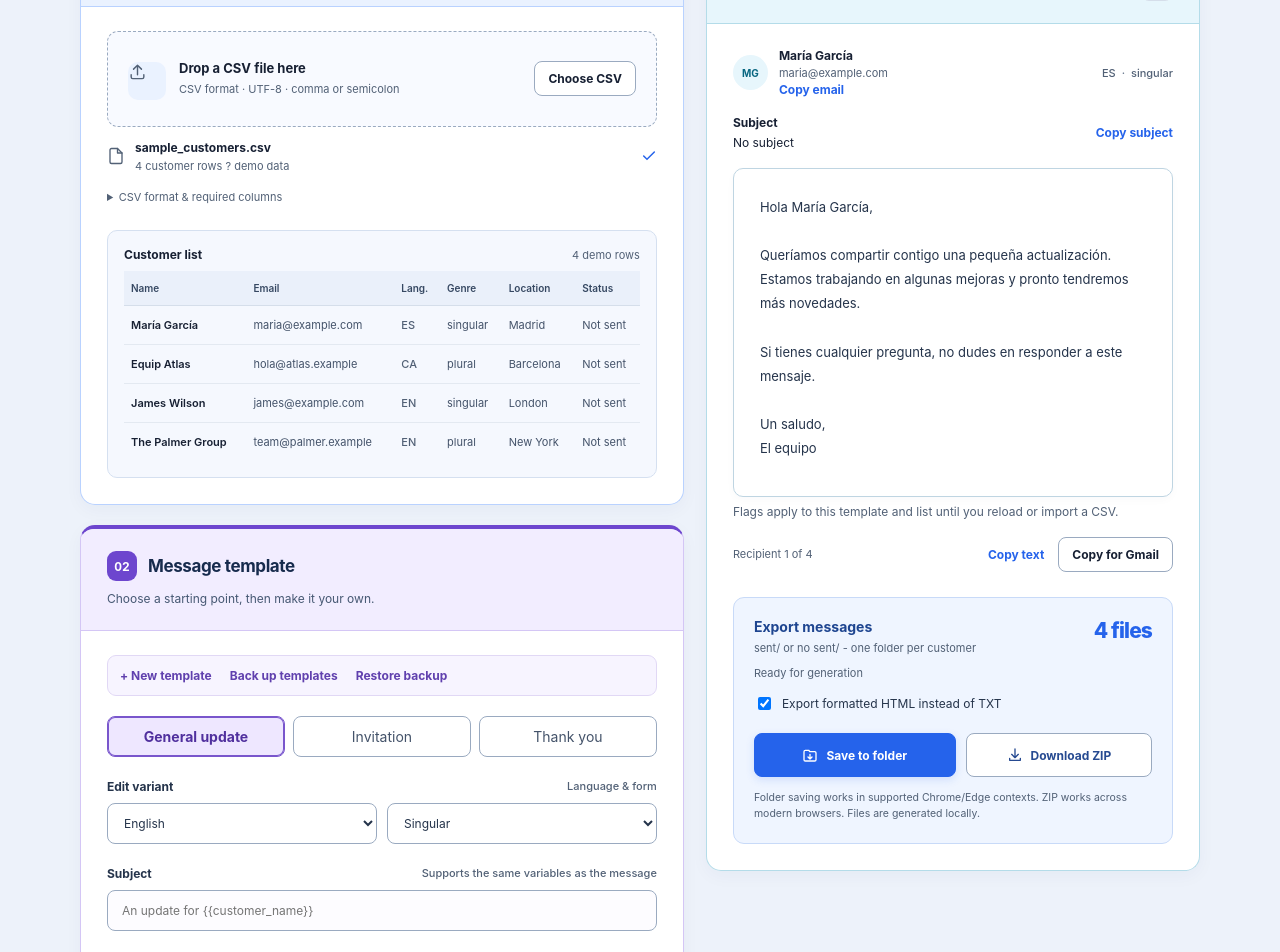
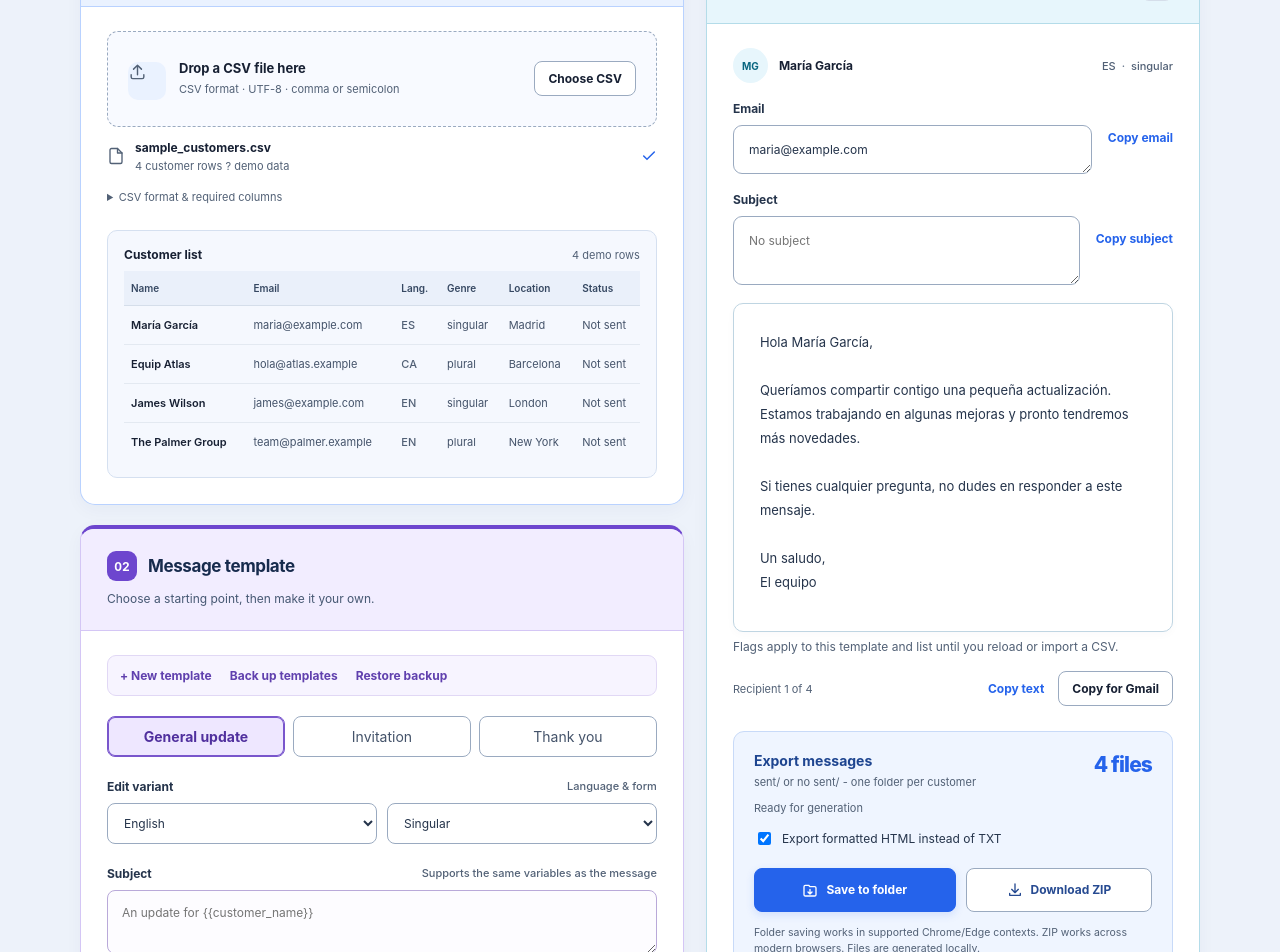
Before and after one commit to AlexDaude/fill-templates-email, a Next.js app: page / in a window 1280 px wide. Shown: the part 320-1272 px from the top of the page. Built offline with nearby package versions, Linux system fonts and the light colour scheme.

Commit message:
added email and subject into a text area

```diff
--- a/app/globals.css
+++ b/app/globals.css
@@ -183,3 +183,8 @@ th { background:#eaf0fa; color:#364862; }
 .preview-controls { flex-wrap:wrap; justify-content:flex-end; }
 .preview-controls .sent-controls { margin-top:0; flex-wrap:wrap; justify-content:flex-end; }
 @media(max-width:600px) { .right-panel > .panel-header { flex-wrap:wrap; } .preview-controls { width:100%; } }
+
+.subject-preview > div { flex:1; }
+.subject-preview .field-label { margin-top:0; }
+textarea.preview-field, textarea.subject-input { min-height:0; line-height:1.6; }
+textarea.preview-field { user-select:text; }
--- a/components/PreviewSection.jsx
+++ b/components/PreviewSection.jsx
@@ -17,10 +17,11 @@ export default function PreviewSection({ person, currentIndex, setCurrentIndex,
         </div>
         <div className={"recipient" + (sent ? " is-sent" : "")}>
           <div className="recipient-avatar" id="recipientAvatar">{person ? person.customer_name.split(/\s+/).slice(0, 2).map(s => s[0]).join("").toUpperCase() : "?"}</div>
-          <div className="recipient-details"><strong id="recipientName">{person?.customer_name ?? "No recipient selected"}</strong><span id="recipientEmail">{person?.customer_email}</span><button className="text-btn" type="button" disabled={!person} onClick={() => copyField(person.customer_email, "Email address")}>Copy email</button></div>
+          <div className="recipient-details"><strong id="recipientName">{person?.customer_name ?? "No recipient selected"}</strong></div>
           <div className="recipient-meta"><span className="tag" id="recipientLanguage">{person?.language.toUpperCase()}</span><span className="tag" id="recipientGenre">{person?.genre}</span></div>
         </div>
-        <div className="subject-preview"><div><strong>Subject</strong><p>{subject || (person ? "No subject" : "No recipient selected")}</p></div><button className="text-btn" type="button" disabled={!person || !subject} onClick={() => copyField(subject, "Subject")}>Copy subject</button></div>
+        <div className="subject-preview"><div><label className="field-label" htmlFor="recipientEmail">Email</label><textarea className="preview-field" id="recipientEmail" rows={1} readOnly value={person?.customer_email ?? ""} placeholder="No recipient selected" /></div><button className="text-btn" type="button" disabled={!person} onClick={() => copyField(person.customer_email, "Email address")}>Copy email</button></div>
+        <div className="subject-preview"><div><label className="field-label" htmlFor="subjectPreview">Subject</label><textarea className="preview-field" id="subjectPreview" rows={2} readOnly value={subject} placeholder={person ? "No subject" : "No recipient selected"} /></div><button className="text-btn" type="button" disabled={!person || !subject} onClick={() => copyField(subject, "Subject")}>Copy subject</button></div>
         <div className={"paper" + (sent ? " is-sent" : "")}><div className="paper-content" id="messagePreview" ref={previewRef} dangerouslySetInnerHTML={{ __html: person ? formattedMessage(message) : "Upload a CSV with valid customers to preview the personalized message." }}/></div>
         <p className="desc">Flags apply to this template and list until you reload or import a CSV.</p>
         <div className="preview-bottom"><span id="previewPosition">{person ? `Recipient ${currentIndex + 1} of ${count}` : "No recipients"}</span><div className="copy-actions"><button className="text-btn" type="button" id="copyMessage" disabled={!person} onClick={() => copy(false)}>Copy text</button><button className="browse-btn" type="button" id="copyGmail" disabled={!person} onClick={() => copy(true)}>Copy for Gmail</button></div></div>
--- a/components/TemplatesSection.jsx
+++ b/components/TemplatesSection.jsx
@@ -16,7 +16,7 @@ export default function TemplatesSection({ library, ready, selectedTemplate, set
             <select id="genreSelect" value={genre} onChange={e => setGenre(e.target.value)} className="select" aria-label="Singular or plural form"><option value="singular">Singular</option><option value="plural">Plural</option></select>
           </div>
           <label className="field-label" htmlFor="subjectEditor">Subject <span>Supports the same variables as the message</span></label>
-          <input className="subject-input" id="subjectEditor" type="text" value={library.subjects?.[selectedTemplate]?.[language]?.[genre] ?? ""} onChange={e => editSubject(e.target.value)} disabled={!ready} placeholder="An update for {{customer_name}}" />
+          <textarea className="subject-input" id="subjectEditor" rows={2} value={library.subjects?.[selectedTemplate]?.[language]?.[genre] ?? ""} onChange={e => editSubject(e.target.value)} disabled={!ready} placeholder="An update for {{customer_name}}" />
           <div className="field-label">Message text <span><span id="saveStatus" role="status">{saveStatus}</span></span></div>
           <textarea id="templateEditor" value={library.templates[selectedTemplate][language][genre]} onChange={e => editVariant(e.target.value)} disabled={!ready} spellCheck="true" aria-label="Template message text"></textarea>
           <p className="format-help">Formatting: <code>**bold text**</code> · <code>[link text](https://example.com)</code></p>
```
